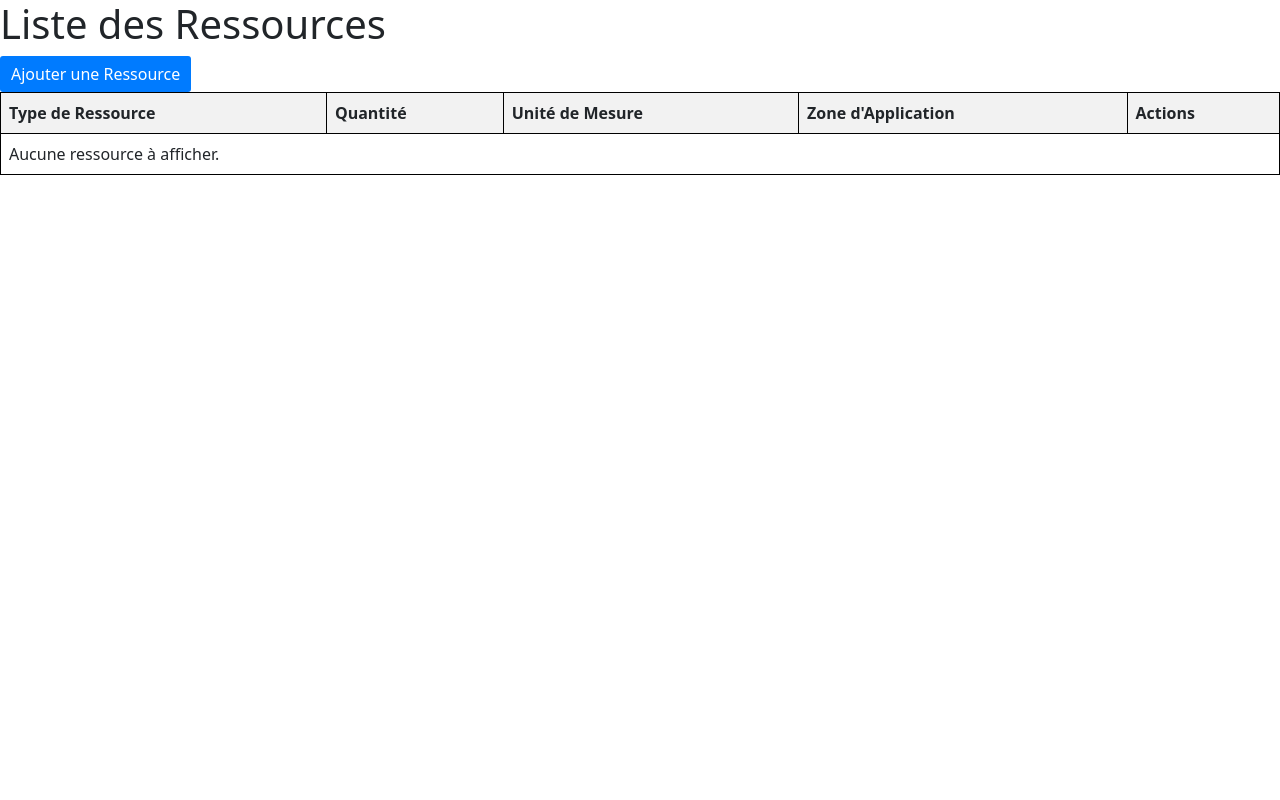
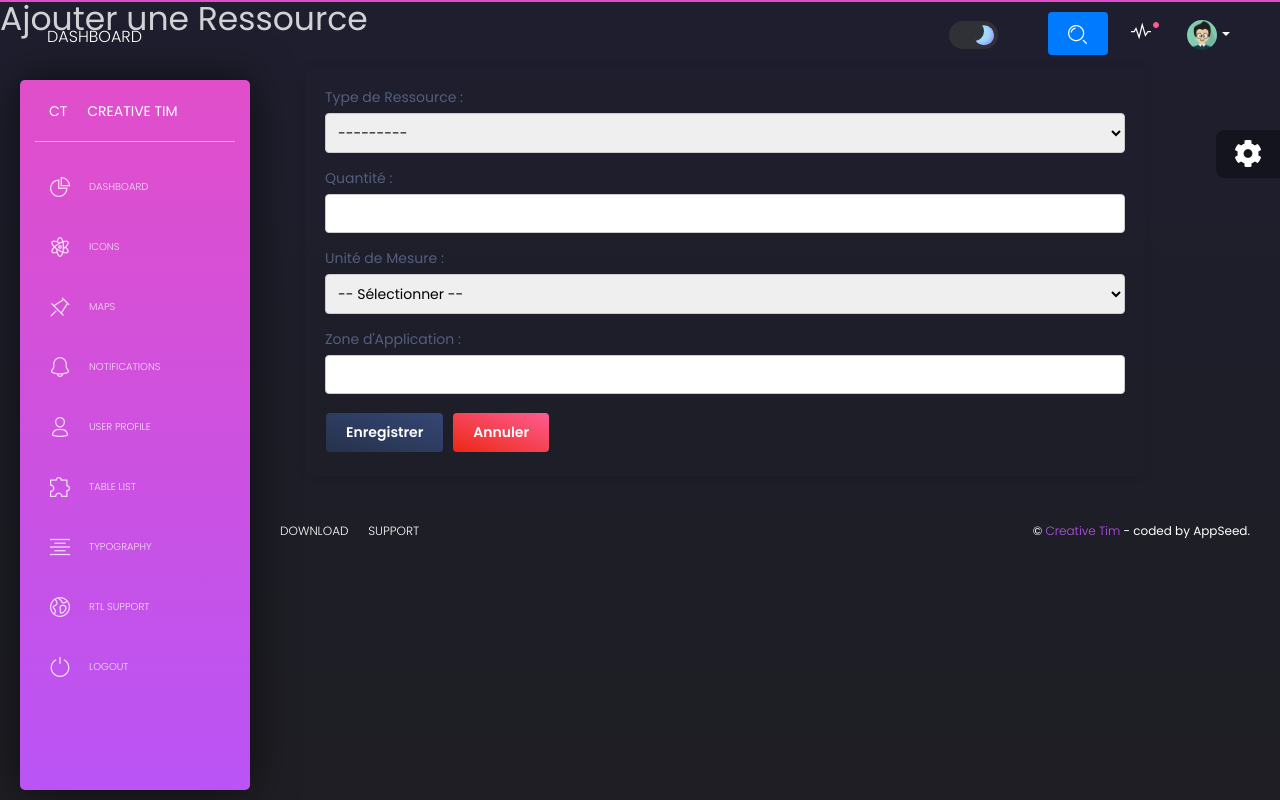
Before and after one commit to Manel007/Django_Prevision, a Django app: page /ressource/new/ in a window 1280 px wide. Run offline with Django 3.2, Linux system fonts and the light colour scheme; some libraries are stand-ins or nearby versions.

Commit message:
finishing the crud

```diff
--- a/apps/RessourceEntity/views.py
+++ b/apps/RessourceEntity/views.py
@@ -6,7 +6,7 @@
 # Liste des ressources
 def ressource_list(request):
     ressources = Ressource.objects.all()
-    return render(request, 'ressource/liste_ressources.html', {'ressources': ressources})
+    return render(request, 'ressource/ressource_list.html', {'ressources': ressources})
 
 # Détail d'une ressource
 def ressource_detail(request, pk):
@@ -47,9 +47,19 @@
 # Recherche de ressource par attribut
 def ressource_search(request):
     query = request.GET.get('q', '')
-    results = Ressource.objects.filter(
-        Q(type_ressource__icontains=query) |
-        Q(zone__icontains=query) |
-        Q(unite_mesure__icontains=query)
-    )
-    return render(request, 'ressource/liste_ressources.html', {'ressources': results, 'query': query})
+    attribute = request.GET.get('attribute', '')
+
+    # Dictionnaire pour mapper les attributs à leurs noms dans le modèle
+    attribute_map = {
+        'type_ressource': 'type_ressource__icontains',
+        'zone': 'zone__icontains',
+        'unite_mesure': 'unite_mesure__icontains',
+    }
+
+    if attribute in attribute_map:
+        filter_condition = {attribute_map[attribute]: query}
+        results = Ressource.objects.filter(**filter_condition)
+    else:
+        results = Ressource.objects.all()  # Si aucun attribut valide n'est sélectionné
+
+    return render(request, 'ressource/ressource_list.html', {'ressources': results, 'query': query})
--- a/apps/templates/ressource/ressource_form.html
+++ b/apps/templates/ressource/ressource_form.html
@@ -1,98 +1,115 @@
-{% load static %}
-<!DOCTYPE html>
-<html lang="en">
-<head>
-    <meta charset="UTF-8">
-    <meta http-equiv="X-UA-Compatible" content="IE=edge">
-    <meta name="viewport" content="width=device-width, initial-scale=1.0">
-    <title>Liste des Ressources</title>
-    <link href="{% static 'bootstrap/css/bootstrap.min.css' %}" rel="stylesheet">
+{% extends "layouts/base.html" %}
+
+{% block content %}
+<h1>{% if form.instance.pk %}Modifier{% else %}Ajouter{% endif %} une Ressource</h1>
+
 <style>
-        table {
+    /* Styles pour aligner la sidebar et le contenu principal */
+    .container {
+        display: flex;
+        margin: 20px;
+    }
+
+
+
+    .content {
+        flex: 1;  /* Prend le reste de l'espace disponible */
+        margin-left: 270px;  /* Ajouter un espace pour éviter le chevauchement */
+        padding: 20px;
+        border-radius: 8px;
+        box-shadow: 0 0 10px rgba(0, 0, 0, 0.1);
+    }
+
+    /* Styles des champs de formulaire */
+    form div {
+        margin-bottom: 15px;
+    }
+
+    label {
+        display: block;
+        margin-bottom: 5px;
+    }
+
+    input, select {
         width: 100%;
-            border-collapse: collapse;
+        padding: 8px;
+        border: 1px solid #ccc;
+        border-radius: 4px;
     }
-        table, th, td {
-            border: 1px solid black;
+
+    .btn {
+        padding: 10px 20px;
+        margin-right: 5px;
+        background-color: #007bff;
+        color: white;
+        text-decoration: none;
+        border-radius: 4px;
+        border: none;
+        cursor: pointer;
     }
-        th, td {
-            padding: 8px;
-            text-align: left;
-        }
-        th {
-            background-color: #f2f2f2;
-        }
-        .btn {
-            padding: 5px 10px;
-            margin-right: 5px;
-            text-decoration: none;
-            background-color: #007bff;
-            color: #fff;
-            border-radius: 3px;
-        }
+
     .btn-danger {
         background-color: #dc3545;
     }
 </style>
-</head>
-<body>
-    <h1>Liste des Ressources</h1>
-    <a href="{% url 'ressource_create' %}" class="btn">Ajouter une Ressource</a>
-    <table>
-        <thead>
-            <tr>
-                <th>Type de Ressource</th>
-                <th>Quantité</th>
-                <th>Unité de Mesure</th>
-                <th>Zone d'Application</th>
-                <th>Actions</th>
-            </tr>
-        </thead>
-        <tbody>
-            {% for ressource in ressources %}
-            <tr>
-                <td>{{ ressource.get_type_ressource_display }}</td>
-                <td>{{ ressource.quantite }}</td>
-                <td>{{ ressource.unite_mesure }}</td>
-                <td>{{ ressource.zone }}</td>
-                <td>
-                    <a href="{% url 'ressource_update' ressource.id %}" class="btn">Modifier</a>
-                    <button class="btn btn-danger delete-btn" data-url="{% url 'ressource_delete' ressource.id %}">
-                        Supprimer
-                    </button>
-                </td>
-            </tr>
-            {% empty %}
-            <tr>
-                <td colspan="5">Aucune ressource à afficher.</td>
-            </tr>
+
+<div class="container">
+    <!-- Sidebar (facultative, si vous en avez besoin) -->
+
+
+    <!-- Contenu principal -->
+    <div class="content">
+        <form method="POST" action="">
+            {% csrf_token %}
+
+            <!-- Champ Type de Ressource -->
+            <div>
+                <label for="id_type_ressource">Type de Ressource :</label>
+                <select id="id_type_ressource" name="type_ressource" required>
+                    <option value="">-- Sélectionner --</option>
+                    {% for value, name in form.fields.type_ressource.choices %}
+                    <option value="{{ value }}" {% if form.instance.type_ressource == value %}selected{% endif %}>
+                        {{ name }}
+                    </option>
                     {% endfor %}
-        </tbody>
-    </table>
+                </select>
+            </div>
 
-    <script src="https://code.jquery.com/jquery-3.6.0.min.js"></script>
-    <script>
-        $(document).ready(function() {
-            $('.delete-btn').on('click', function() {
-                var url = $(this).data('url');
-                if (confirm("Êtes-vous sûr de vouloir supprimer cette ressource ?")) {
-                    $.ajax({
-                        url: url,
-                        method: 'POST',
-                        data: {
-                            csrfmiddlewaretoken: '{{ csrf_token }}',
-                        },
-                        success: function(response) {
-                            // Recharger la page après suppression
-                            window.location.reload();
-                        },
-                        error: function(xhr, errmsg, err) {
-                            console.log("Erreur :", errmsg);
-                        }
-                    });
-                }
-            });
-        });
-    </script>
-</body>
-</html>
+            <!-- Champ Quantité -->
+            <div>
+                <label for="id_quantite">Quantité :</label>
+                <input type="number" step="0.01" id="id_quantite" name="quantite"
+                       value="{{ form.instance.quantite }}" required>
+            </div>
+
+            <!-- Champ Unité de Mesure -->
+           <!-- Champ Unité de Mesure -->
+<div>
+    <label for="id_unite_mesure">Unité de Mesure :</label>
+    <select id="id_unite_mesure" name="unite_mesure" required>
+        <option value="">-- Sélectionner --</option>
+        <option value="kg" {% if form.instance.unite_mesure == 'kg' %}selected{% endif %}>Kilogramme (kg)</option>
+        <option value="g" {% if form.instance.unite_mesure == 'g' %}selected{% endif %}>Gramme (g)</option>
+        <option value="l" {% if form.instance.unite_mesure == 'l' %}selected{% endif %}>Litre (l)</option>
+        <option value="m" {% if form.instance.unite_mesure == 'm' %}selected{% endif %}>Mètre (m)</option>
+        <option value="cm" {% if form.instance.unite_mesure == 'cm' %}selected{% endif %}>Centimètre (cm)</option>
+        <option value="ml" {% if form.instance.unite_mesure == 'ml' %}selected{% endif %}>Millilitre (ml)</option>
+        <!-- Ajoutez d'autres unités selon vos besoins -->
+    </select>
+</div>
+
+
+            <!-- Champ Zone d'Application -->
+            <div>
+                <label for="id_zone">Zone d'Application :</label>
+                <input type="text" id="id_zone" name="zone"
+                       value="{{ form.instance.zone }}" required>
+            </div>
+
+            <!-- Boutons de soumission -->
+            <button type="submit" class="btn">Enregistrer</button>
+            <a href="{% url 'ressource_list' %}" class="btn btn-danger">Annuler</a>
+        </form>
+    </div>
+</div>
+{% endblock content %}
--- a/core/urls.py
+++ b/core/urls.py
@@ -15,7 +15,7 @@
     # Leave `Home.Urls` as last the last line
 
 
-  path('', views.ressource_list, name='ressource_list'),
+  path('ressource_list/', views.ressource_list, name='ressource_list'),
     path('ressource/<int:pk>/', views.ressource_detail, name='ressource_detail'),
     path('ressource/new/', views.ressource_create, name='ressource_create'),
     path('ressource/<int:pk>/edit/', views.ressource_update, name='ressource_update'),
```
Also changed, not shown: apps/templates/ressource/ressource_list.html (+120 -39 lines). Lines whose indentation alone changed are shown as unchanged.
